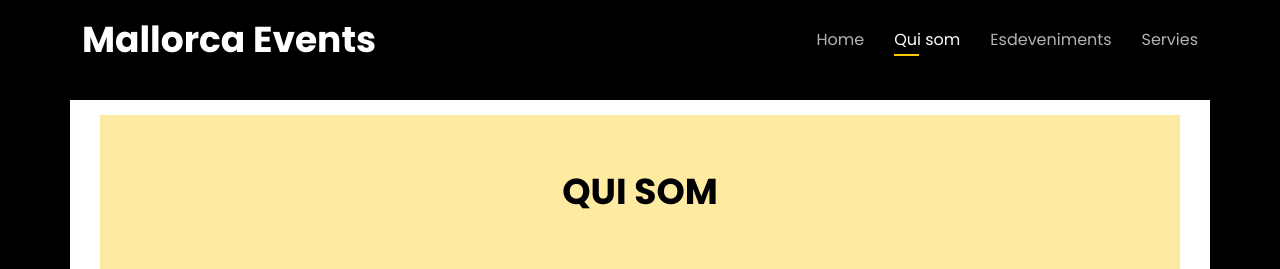
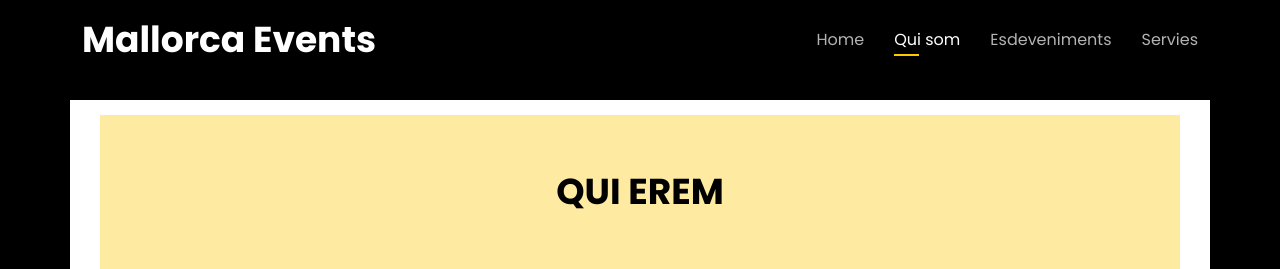
Before and after one commit to VidalMiquel/WebDevelopment, a plain HTML site: page Personal/index.html in a window 1280 px wide. Both pictures are taken after a click on the link "Qui som". Shown: the top 269 px of the page. Drawn offline with nearby package versions, Linux system fonts and the light colour scheme.

Commit message:
porva hosting

```diff
--- a/Personal/index.html
+++ b/Personal/index.html
@@ -86,7 +86,7 @@
     <div class="about-me container">
 
       <div class="section-title">
-        <p>Qui som</p>
+        <p>Qui erem</p>
       </div>
 
       <div class="row">
```
Also changed, not shown: .github/workflows/firebase-hosting-merge.yml (added), .github/workflows/firebase-hosting-pull-request.yml (added), Personal/firebase.json (added), 2 other files.
